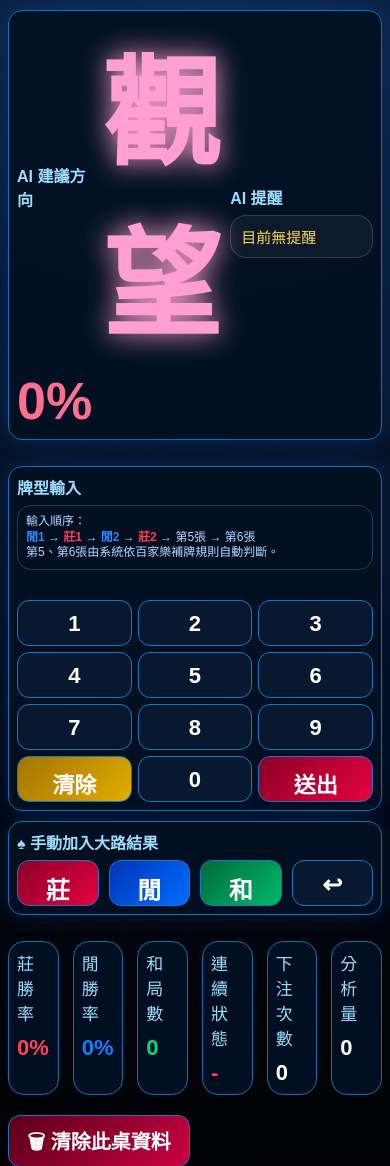
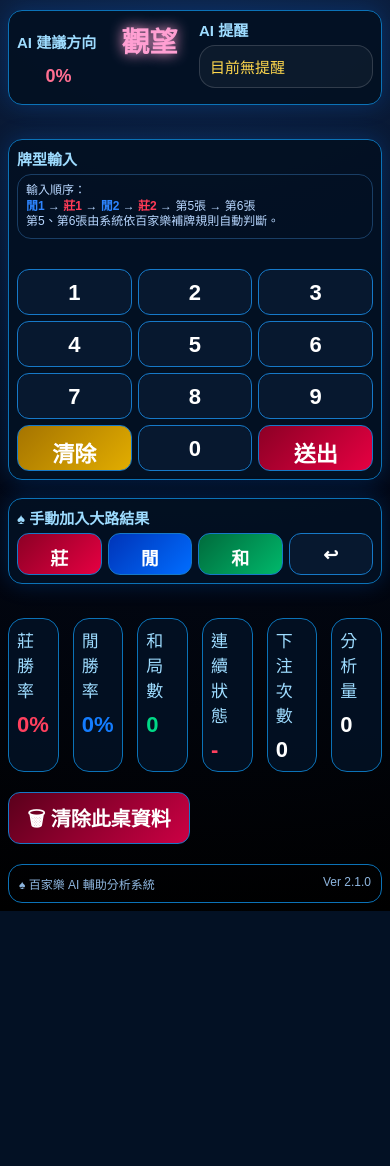
Before and after one commit to hecht19980820/baccarat-online, a Flask app: page / in a window 390 px wide. Shown: the part 152-1318 px from the top of the page. After the commit the page ends 1063 px from the top, so only its background shows below. Run offline with Flask 3, Linux system fonts and the light colour scheme; the visitor is signed in with stand-in values (Sample User, id 1); data comes from the database, SQL or seed files in the repository; data that the repository does not hold is empty.

Commit message:
Update index.html

```diff
--- a/templates/index.html
+++ b/templates/index.html
@@ -370,36 +370,72 @@ body.force-mobile .rate{
         font-size:12px;
     }
 
-    /* 手機版強制壓縮大路盤 */
+/* 最終強制手機版壓縮修正 */
 @media(max-width:900px){
-    body.force-mobile .road,
-    .road{
-        grid-template-rows:repeat(6,18px) !important;
-        grid-auto-columns:18px !important;
-        gap:2px !important;
-        min-height:120px !important;
-        max-height:130px !important;
-        padding:4px !important;
+
+    .ai-row{
+        display:grid !important;
+        grid-template-columns:1fr 1fr !important;
+        gap:8px !important;
+        align-items:center !important;
     }
 
-    body.force-mobile .cell,
-    .cell{
-        width:16px !important;
-        height:16px !important;
-        font-size:8px !important;
+    .ai-result,
+    #aiResult,
+    #suggest{
+        font-size:28px !important;
+        line-height:1.1 !important;
+        text-shadow:0 0 14px currentColor !important;
     }
 
-    body.force-mobile .card,
+    .rate,
+    #confidence,
+    #stableRate{
+        font-size:18px !important;
+        line-height:1.1 !important;
+    }
+
+    .road,
+    #road{
+        display:grid !important;
+        grid-template-rows:repeat(6,22px) !important;
+        grid-auto-flow:column !important;
+        grid-auto-columns:22px !important;
+        gap:3px !important;
+        min-height:150px !important;
+        max-height:160px !important;
+        padding:6px !important;
+        background:rgba(255,255,255,.045) !important;
+        overflow-x:auto !important;
+        overflow-y:hidden !important;
+    }
+
+    .cell{
+        width:19px !important;
+        height:19px !important;
+        font-size:9px !important;
+    }
+
+    .title{
+        font-size:15px !important;
+        margin-bottom:5px !important;
+    }
+
     .card{
         padding:8px !important;
+        margin-bottom:8px !important;
     }
 
-    body.force-mobile .title,
-    .title{
-        font-size:16px !important;
-        margin-bottom:6px !important;
+    .manual-buttons{
+        grid-template-columns:repeat(4,1fr) !important;
+        gap:6px !important;
     }
 
+    .manual-buttons button{
+        height:42px !important;
+        font-size:18px !important;
+    }
+}
 </style>
 </head>
 
```
